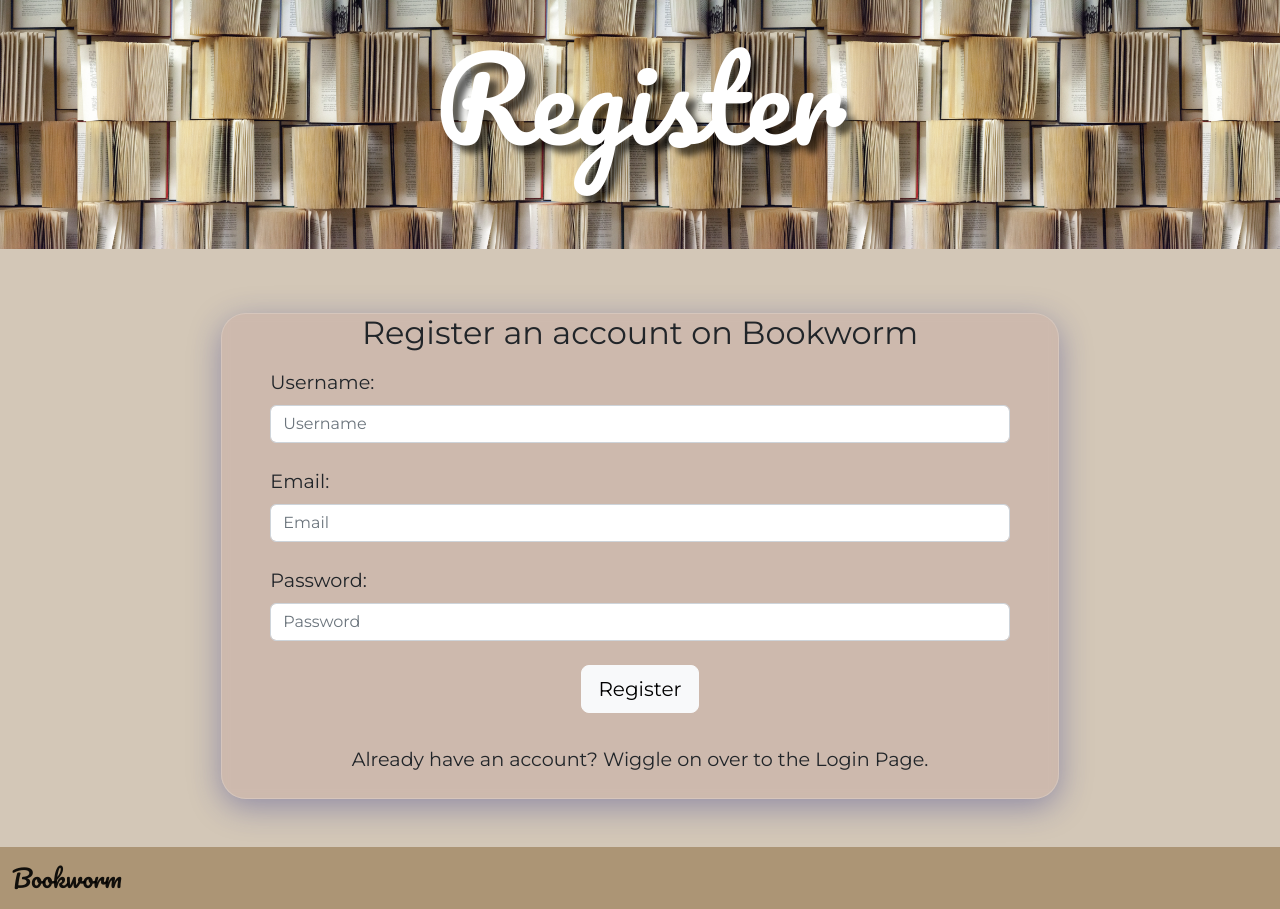
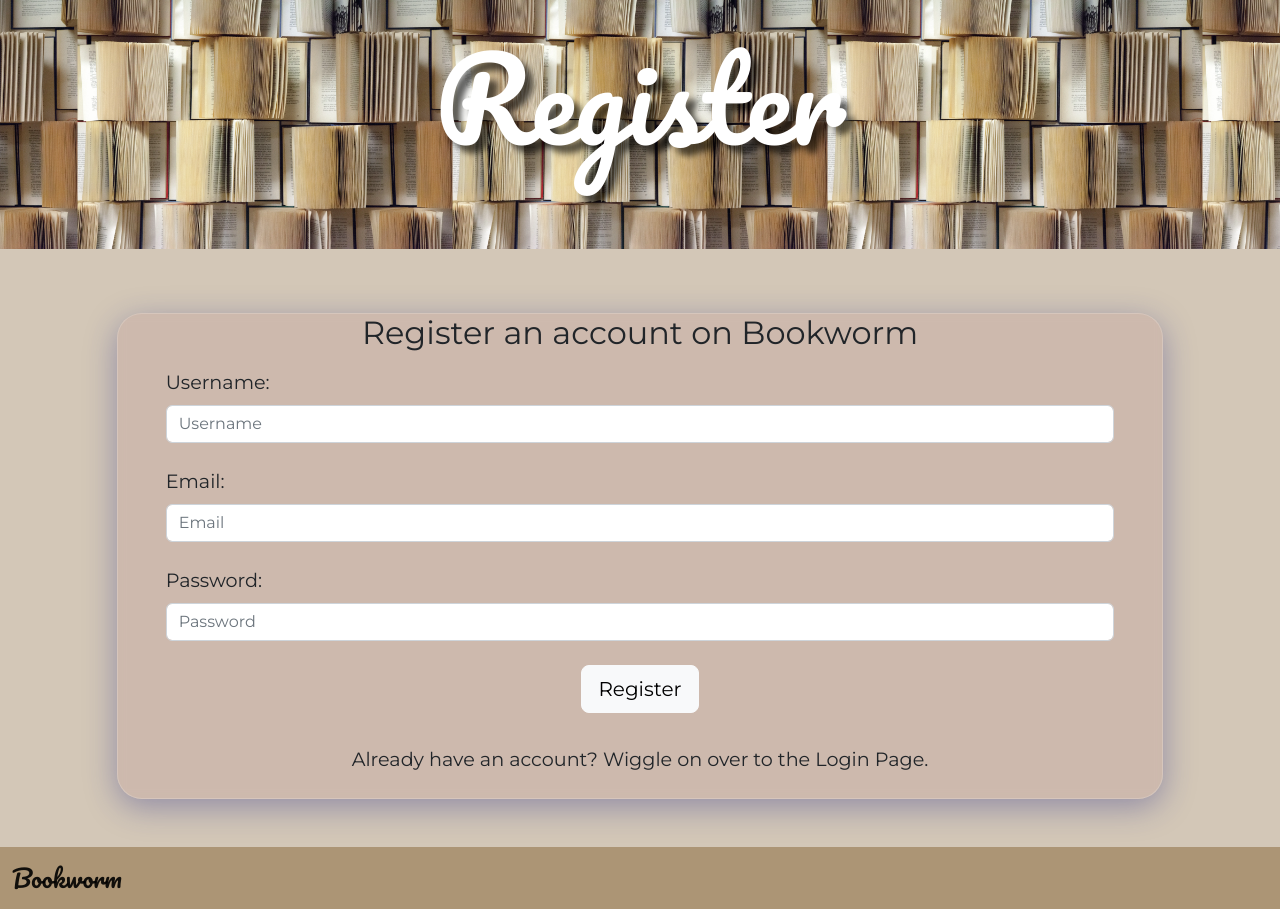
Before and after one commit to kera-cudmore/BookWorm, a Flask app: page /register in a window 1280 px wide. Shown: the part 77-986 px from the top of the page. Run offline with Flask 2, Linux system fonts and the light colour scheme.

Commit message:
added card class to panel and removed large screen sizing

```diff
--- a/bookworm/templates/register.html
+++ b/bookworm/templates/register.html
@@ -11,7 +11,7 @@
     </div>
 
     <!-- Register Panel -->
-    <div class="col-10 col-lg-8 mx-auto mb-5 panel">
+    <div class="col-10 mx-auto mb-5 card panel">
         <div class="col-12 text-center">
             <h2 class="mb-3">Register an account on Bookworm</h2>
         </div>
```
